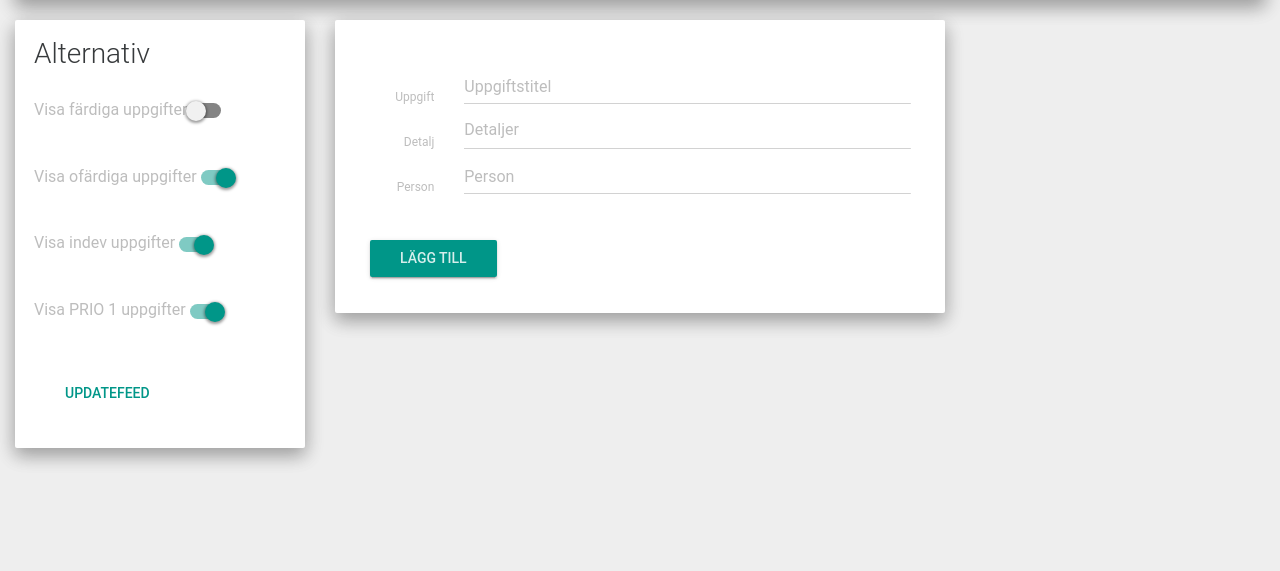
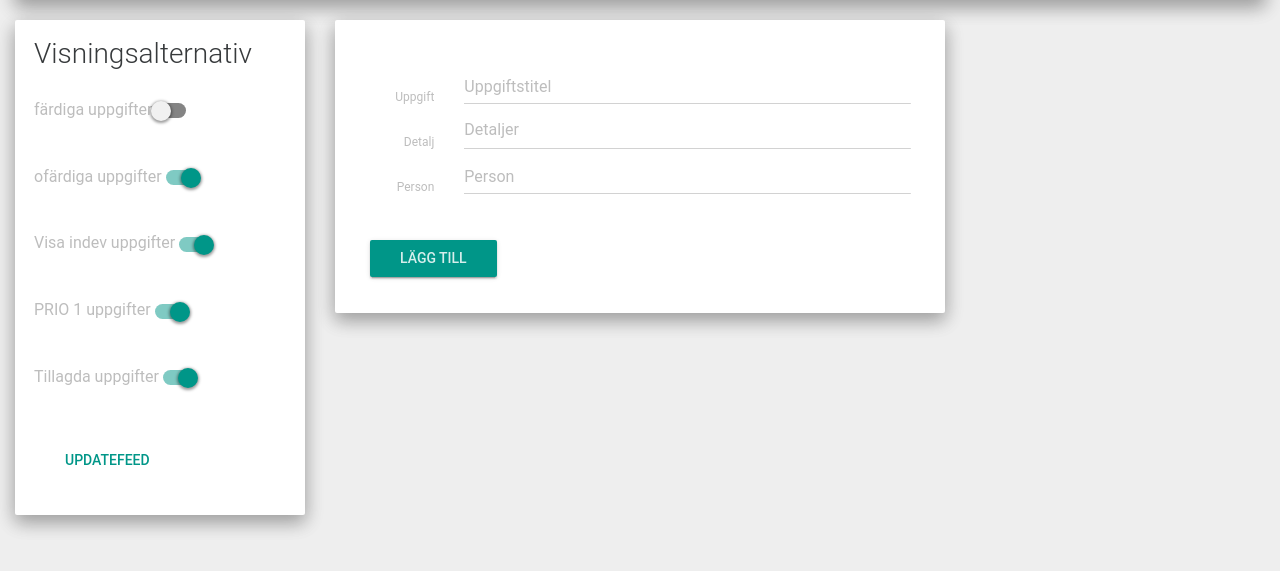
Before and after one commit to brolaugh/tasklist-php, a PHP site: page /dashboard in a window 1280 px wide. Shown: the part 90-661 px from the top of the page. Run offline with PHP 8.4, Linux system fonts and the light colour scheme; data that the repository does not hold is empty.

Commit message:
Filter mostly works

```diff
--- a/App/Task.php
+++ b/App/Task.php
@@ -25,7 +25,7 @@ class Task{
   }
 
   public function printTask(){
-    echo "<div class=\"well well-xs status-$this->status\" id=\"task_nr_$this->id\">";
+    echo "<div class=\"well well-xs status-" . strtolower($this->status) . "\" id=\"task_nr_$this->id\">";
     $this->printInnerTask();
     echo '</div>';
   }
--- a/App/pages/dashboard.php
+++ b/App/pages/dashboard.php
@@ -1,13 +1,13 @@
 <div class="row">
   <div class="col-md-3">
     <div class="well">
-      <h3>Alternativ</h3>
+      <h3>Visningsalternativ</h3>
       <form class="form-horizontal" action="javascript:applyFilter();" method="post">
         <div class="form-group">
           <div class="togglebutton">
             <label>
-              Visa färdiga uppgifter
-              <input type="checkbox" name="done" id="done"><span class="toggle"></span>
+              färdiga uppgifter
+              <input type="checkbox" name="done" id="done" onchange="applyFilter(this)"><span class="toggle"></span>
             </label>
           </div>
 
@@ -15,8 +15,8 @@
         <div class="form-group">
           <div class="togglebutton">
             <label>
-              Visa ofärdiga uppgifter
-              <input checked="" type="checkbox" name="undone" id="undone" ><span class="toggle"></span>
+              ofärdiga uppgifter
+              <input checked="" type="checkbox" name="undone" id="undone" onchange="applyFilter(this)"><span class="toggle"></span>
             </label>
           </div>
 
@@ -25,7 +25,7 @@
           <div class="togglebutton">
             <label>
               Visa indev uppgifter
-              <input checked="" type="checkbox" name="indev" id="indev" ><span class="toggle"></span>
+              <input checked="" type="checkbox" name="indev" id="indev" onchange="applyFilter(this)"><span class="toggle"></span>
             </label>
           </div>
 
@@ -33,8 +33,18 @@
         <div class="form-group">
           <div class="togglebutton">
             <label>
-              Visa PRIO 1 uppgifter
-              <input checked="" type="checkbox" name="prio1" id="prio1" ><span class="toggle"></span>
+              PRIO 1 uppgifter
+              <input checked="" type="checkbox" name="prio1" id="prio1" onchange="applyFilter(this)"><span class="toggle"></span>
+            </label>
+          </div>
+
+        </div>
+
+        <div class="form-group">
+          <div class="togglebutton">
+            <label>
+              Tillagda uppgifter
+              <input checked="" type="checkbox" name="added" id="added" onchange="applyFilter(this)"><span class="toggle"></span>
             </label>
           </div>
 
--- a/js/master.js
+++ b/js/master.js
@@ -69,14 +69,11 @@ function getStatusHistory(task){
 
 }
 
-function applyFilter(){
-  var status_options = ["done","indev","prio1"];
-  for(var i = 0; i < status_options.length;i++){
-              console.log("Häre är jag!");
-    if(document.getElementById(status_options[i]).checked){
-      $(".status-"+status_options[i]).hide();
-    }else{
-      $(".status-"+status_options[i]).show();
-    }
+function applyFilter(object){
+  console.log(object.checked);
+  if(!object.checked)
+    $(".status-"+object.id).hide();
+  else {
+    $(".status-"+object.id).show();
   }
 }
```
